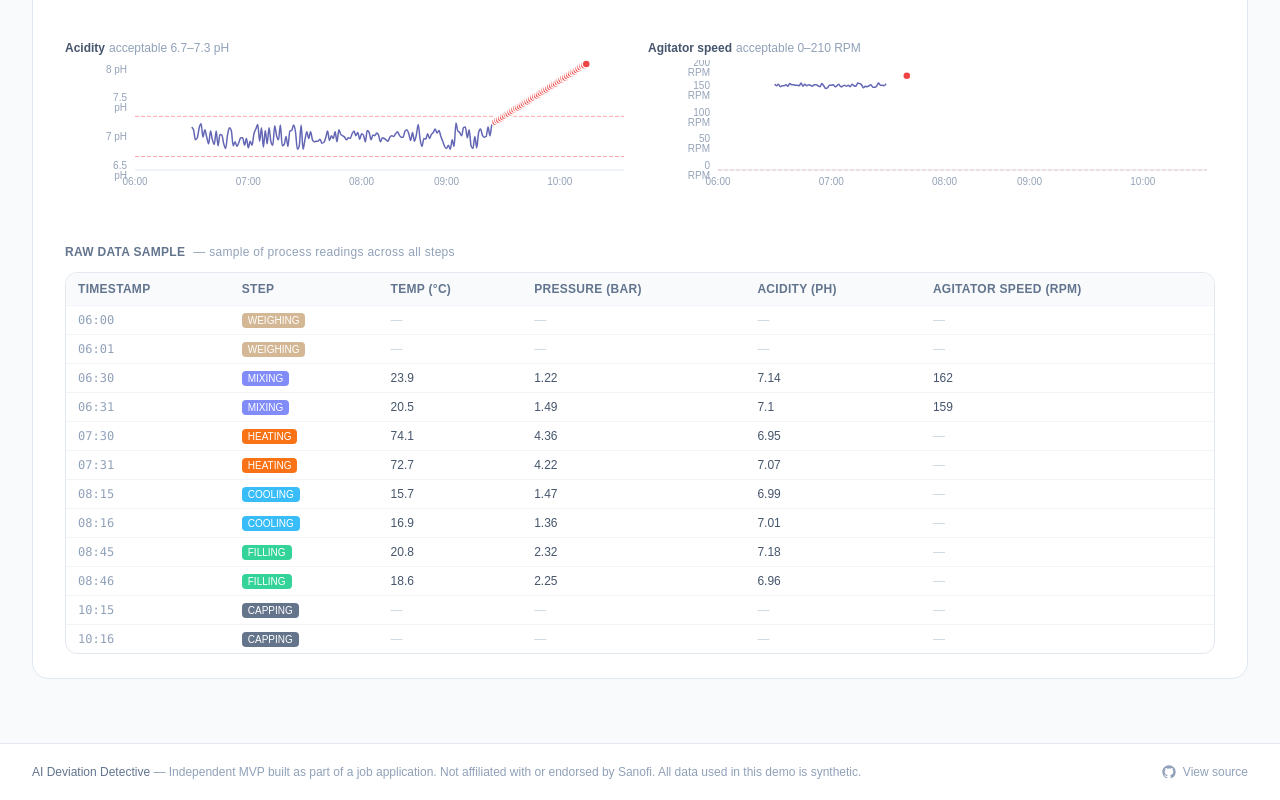
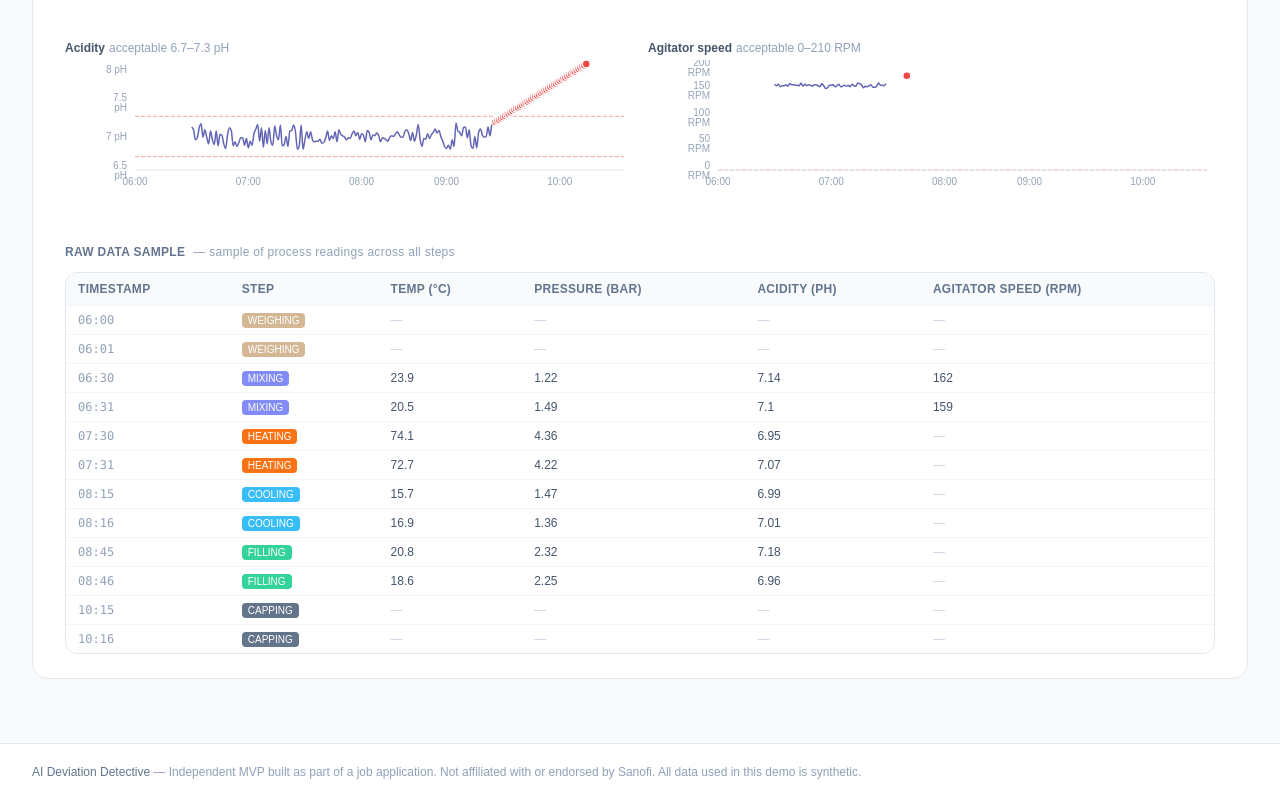
Before and after one commit to samuelpilot86/ai-deviation-detective, a Next.js app: page / in a window 1280 px wide. Shown: the part 604-1404 px from the top of the page. Built offline with nearby package versions, Linux system fonts and the light colour scheme.

Commit message:
Remove View source link from footer

```diff
--- a/app/page.tsx
+++ b/app/page.tsx
@@ -190,17 +190,6 @@
           <span className="font-medium text-slate-500">AI Deviation Detective</span> — Independent MVP built as part of a job application.
           Not affiliated with or endorsed by Sanofi. All data used in this demo is synthetic.
         </p>
-        <a
-          href="https://github.com/samuelpilot86/ai-deviation-detective"
-          target="_blank"
-          rel="noopener noreferrer"
-          className="text-xs text-slate-400 hover:text-violet-700 transition-colors flex items-center gap-1.5 shrink-0"
-        >
-          <svg className="w-4 h-4" fill="currentColor" viewBox="0 0 24 24">
-            <path d="M12 2C6.477 2 2 6.484 2 12.017c0 4.425 2.865 8.18 6.839 9.504.5.092.682-.217.682-.483 0-.237-.008-.868-.013-1.703-2.782.605-3.369-1.343-3.369-1.343-.454-1.158-1.11-1.466-1.11-1.466-.908-.62.069-.608.069-.608 1.003.07 1.531 1.032 1.531 1.032.892 1.53 2.341 1.088 2.91.832.092-.647.35-1.088.636-1.338-2.22-.253-4.555-1.113-4.555-4.951 0-1.093.39-1.988 1.029-2.688-.103-.253-.446-1.272.098-2.65 0 0 .84-.27 2.75 1.026A9.564 9.564 0 0112 6.844c.85.004 1.705.115 2.504.337 1.909-1.296 2.747-1.027 2.747-1.027.546 1.379.202 2.398.1 2.651.64.7 1.028 1.595 1.028 2.688 0 3.848-2.339 4.695-4.566 4.943.359.309.678.92.678 1.855 0 1.338-.012 2.419-.012 2.745 0 .268.18.58.688.482A10.019 10.019 0 0022 12.017C22 6.484 17.522 2 12 2z"/>
-          </svg>
-          View source
-        </a>
       </footer>
     </div>
   );
```
